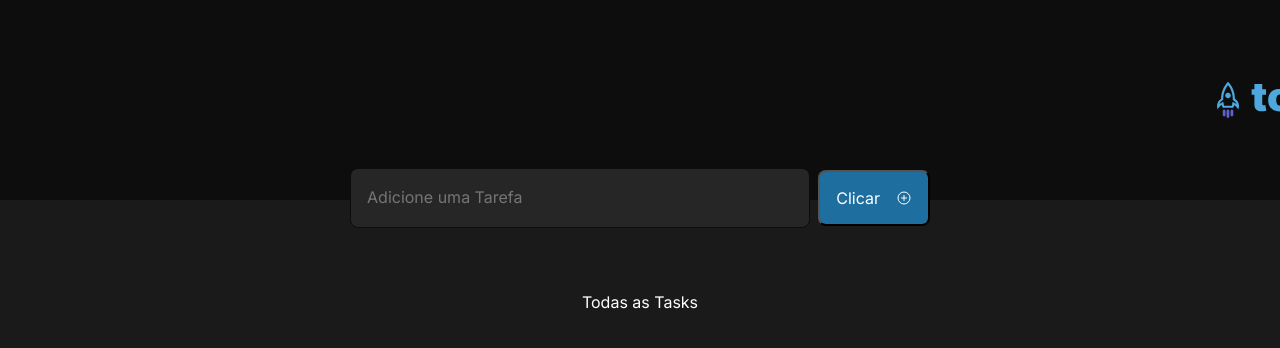
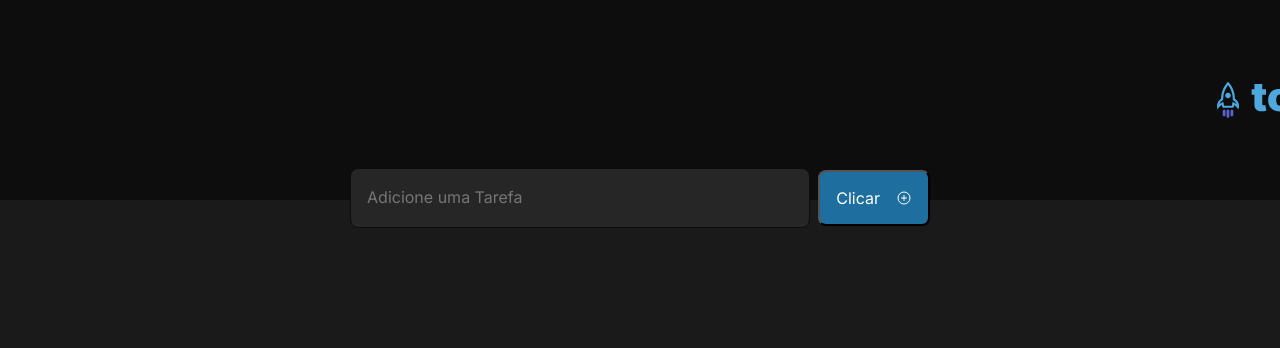
Before and after one commit to joao-dias12/project_todo_list, a React (Vite) app: page / in a window 1280 px wide. Shown: the top 348 px of the page. Built offline with nearby package versions, Linux system fonts and the light colour scheme.

Commit message:
'refactor"- criando nova componente Task

```diff
--- a/src/App.tsx
+++ b/src/App.tsx
@@ -1,9 +1,6 @@
 
 import { Header } from './components/Header';
 import { NewTask } from './components/NewTask';
-
-import{ Task } from './components/Tasks'
-
 
 import styles from './App.module.css'
 
@@ -17,32 +14,14 @@ export function App() {
 
       <div className={styles.app}>
         <NewTask/>
-        <main className='Tasks'>
-          Todas as Tasks
-        </main>
+
 
       </div>
     </div>
     )
   }
 
-  //   const tasks = [
-  //     {
-  //         id: 1,
-  //         content: "Comprar arroz",
-  //         isCompleted: false,
-  //     },
-  //     {
-  //         id: 2,
-  //         content: "Comprar Feijão",
-  //         isCompleted: false,
-  //     },
-  //     {
-  //         id: 3,
-  //         content: "Ir na Academia",
-  //         isCompleted: false,
-  //     }
-  //     ]
+
 
 
 
--- a/src/components/NewTask.tsx
+++ b/src/components/NewTask.tsx
@@ -1,4 +1,6 @@
 import { PlusCircle } from 'phosphor-react'
+
+import { Tasks } from './Tasks'
 
 import styles from './NewTask.module.css';
 
```
Also changed, not shown: src/components/Tasks.tsx (+16 -8 lines).
